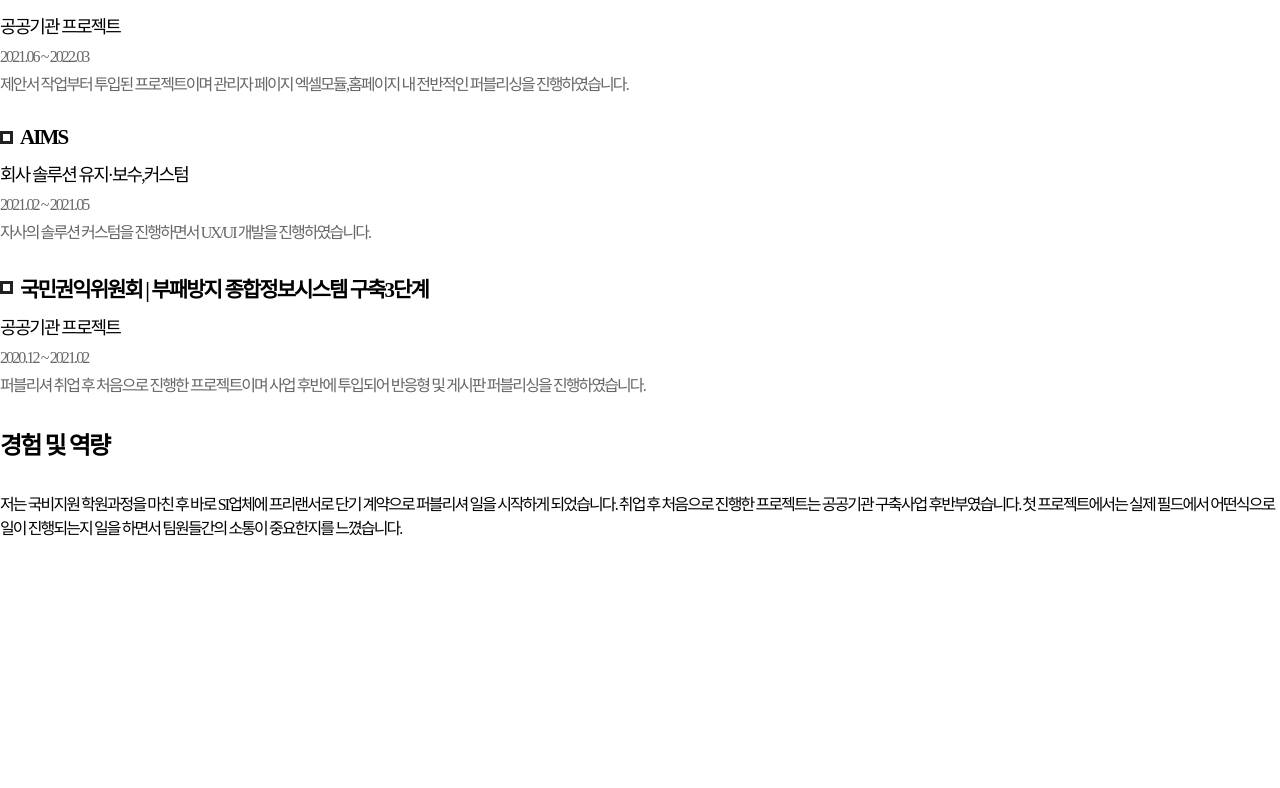
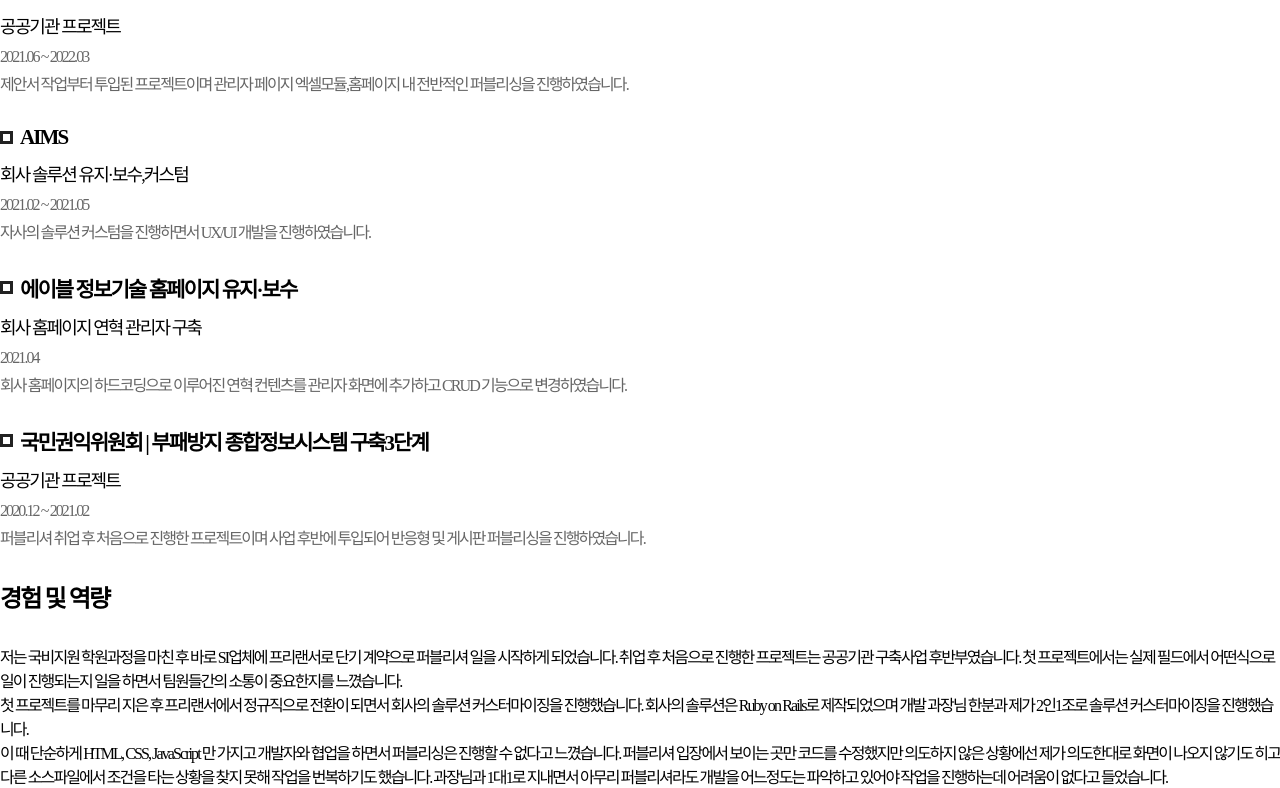
Before and after one commit to kkt9102/kkt9102_portfolio, a React (Create React App) app: page /Resume in a window 1280 px wide. Shown: the part 845-1633 px from the top of the page. Before the commit the page ends 1384 px from the top, so only its background shows below. Built offline with nearby package versions, Linux system fonts and the light colour scheme; a web font is replaced by a local one.

Commit message:
이력서 작성중

```diff
--- a/src/App.js
+++ b/src/App.js
@@ -20,8 +20,7 @@ function App() {
   const closeModal = () => {
     setModalOpen(false);
   };
-  // favicon
-  const [count, setCount] = useState(0);
+
   return (
     <>
     <Css/>
--- a/src/pages/main/components/resume.js
+++ b/src/pages/main/components/resume.js
@@ -44,12 +44,18 @@ const Resume = () => {
                                     <div className="sub_txt">퍼블리셔 취업 후 처음으로 진행한 프로젝트이며 사업 후반에 투입되어 반응형 및 게시판 퍼블리싱을 진행하였습니다.</div>
                                 </div>
                                 <div className="cont_2">
+                                    <div className="cont_tit">에이블 정보기술 홈페이지 유지·보수</div>
+                                    <div className="sub_tit">회사 홈페이지 연혁 관리자 구축</div>
+                                    <div className="reg_dt">2021.04</div>
+                                    <div className="sub_txt">회사 홈페이지의 하드코딩으로 이루어진 연혁 컨텐츠를 관리자 화면에 추가하고 CRUD 기능으로 변경하였습니다.</div>
+                                </div>
+                                <div className="cont_3">
                                     <div className="cont_tit">AIMS</div>
                                     <div className="sub_tit">회사 솔루션 유지·보수,커스텀</div>
                                     <div className="reg_dt">2021.02 ~ 2021.05</div>
                                     <div className="sub_txt">자사의 솔루션 커스텀을 진행하면서 UX/UI 개발을 진행하였습니다.</div>
                                 </div>
-                                <div className="cont_3">
+                                <div className="cont_4">
                                     <div className="cont_tit">국민권익위원회 홈페이지·업무포털 전면개편</div>
                                     <div className="sub_tit">공공기관 프로젝트</div>
                                     <div className="reg_dt">2021.06 ~ 2022.03</div>
@@ -60,8 +66,12 @@ const Resume = () => {
                         <div className="box_2 box_item">
                             <div className="box_tit">경험 및 역량</div>
                             <div>
-                                저는 국비지원 학원과정을 마친 후 바로 SI업체에 프리랜서로 단기 계약으로 퍼블리셔 일을 시작하게 되었습니다. 취업 후 처음으로 진행한 프로젝트는 공공기관 구축사업 후반부였습니다.
-                                첫 프로젝트에서는 실제 필드에서 어떤식으로 일이 진행되는지 일을 하면서 팀원들간의 소통이 중요한지를 느꼈습니다.
+                                <p>저는 국비지원 학원과정을 마친 후 바로 SI업체에 프리랜서로 단기 계약으로 퍼블리셔 일을 시작하게 되었습니다. 취업 후 처음으로 진행한 프로젝트는 공공기관 구축사업 후반부였습니다.
+                                첫 프로젝트에서는 실제 필드에서 어떤식으로 일이 진행되는지 일을 하면서 팀원들간의 소통이 중요한지를 느꼈습니다.</p>
+                                <p>첫 프로젝트를 마무리 지은 후 프리랜서에서 정규직으로 전환이 되면서 회사의 솔루션 커스터마이징을 진행했습니다. 회사의 솔루션은 Ruby on Rails로 제작되었으며 개발 과장님 한분과 제가 2인1조로 솔루션 커스터마이징을 진행했습니다.</p>
+                                <p>이 때 단순하게 HTML, CSS, JavaScript 만 가지고 개발자와 협업을 하면서 퍼블리싱은 진행할 수 없다고 느꼈습니다. 퍼블리셔 입장에서 보이는 곳만 코드를 수정했지만 의도하지 않은 상황에선 제가 의도한대로 화면이 나오지 않기도 히고
+                                   다른 소스파일에서 조건을 타는 상황을 찾지 못해 작업을 번복하기도 했습니다. 과장님과 1대1로 지내면서 아무리 퍼블리셔라도 개발을 어느정도는 파악하고 있어야 작업을 진행하는데 어려움이 없다고 들었습니다.
+                                </p>
                             </div>
                         </div>
                     </div>
```
